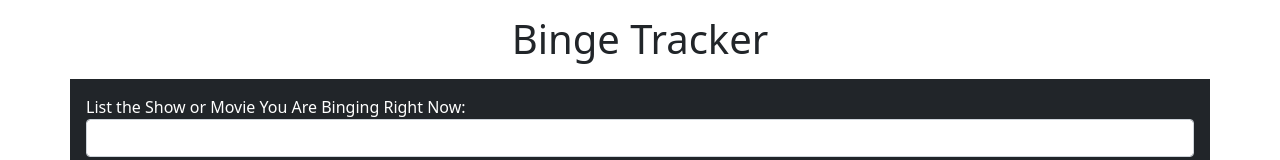
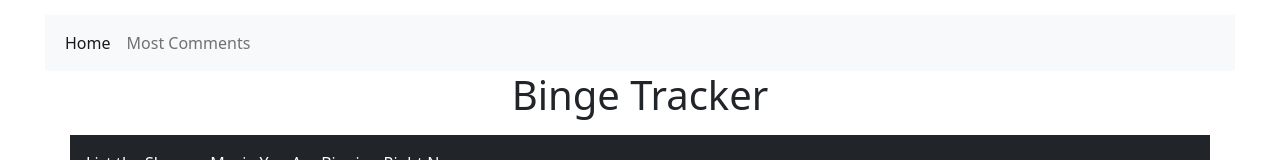
Before and after one commit to alex-aaron/final_project_portfolio_frontend_2, a React (Create React App) app: page / in a window 1280 px wide. Shown: the top 160 px of the page. Built offline with nearby package versions, Linux system fonts and the light colour scheme; no server answers.

Commit message:
added conditional to componentDidMount in Posts.js to prevent repeated posts from rendering to DOM

```diff
--- a/src/App.js
+++ b/src/App.js
@@ -1,9 +1,10 @@
 import PostContainer from './containers/PostContainer';
 import PostShow from './components/Posts/PostShow'
 import MostCommentsContainer from './containers/MostCommentsContainer'
-// import PostInput from './components/Posts/PostInput';
+import NavBar from './components/NavBar'
 import './App.css';
 import 'bootstrap/dist/css/bootstrap.min.css';
+
 import {
   BrowserRouter as Router,
   Route
@@ -13,6 +14,7 @@ function App() {
   return (
     <Router>
       <div className="App">
+        <NavBar />
         <Route exact path="/" component={PostContainer} />
         <Route exact path={`/posts/:postId`} render={routerProps => <PostShow {...routerProps} />} />
         <Route exact path="/most_comments" component={MostCommentsContainer} />
--- /dev/null
+++ b/src/components/NavBar.js
@@ -0,0 +1,17 @@
+import React from 'react';
+import { NavLink } from 'react-router-dom';
+
+const NavBar = () => {
+  return (
+    <div className="navbar navbar-expand-lg navbar-light bg-light">
+      <div className="container-fluid">
+        <ul className="navbar-nav me-auto mb-2 mb-lg-0">
+            <li className="nav-item"><NavLink to="/" className="nav-link">Home</NavLink></li>
+            <li className="nav-item"><NavLink to="/most_comments" className="nav-link">Most Comments</NavLink></li>
+        </ul>
+      </div>
+    </div>
+  );
+};
+
+export default NavBar;
--- a/src/components/Posts/MostCommentedPost.js
+++ b/src/components/Posts/MostCommentedPost.js
@@ -31,12 +31,6 @@ class MostCommentedPost extends Component {
         </div>
       </div>
 
-      // <div id={this.props.post.id}>
-      //   <h3>{this.props.post.title}</h3>
-      //   <p>{this.props.post.text}</p>
-      //   <Link to={`/posts/${this.props.post.id}`} postId={this.props.post.id}>See Post</Link>
-      //   {this.renderComments()}
-      // </div>
     );
   }
 };
--- a/src/components/Posts/Posts.js
+++ b/src/components/Posts/Posts.js
@@ -1,11 +1,6 @@
 import React, { Component } from 'react';
 import Post from '../Posts/Post';
-// import PostLink from '../Posts/PostLink'
 import { Link } from 'react-router-dom';
-// import { Route } from 'react-router-dom';
-// import PostShow from '../Posts/PostShow';
-// import PostShow from '../Posts/PostShow';
-
 
 class Posts extends Component {
 
@@ -18,15 +13,10 @@ class Posts extends Component {
   }
 
   componentDidMount() {
-    console.log("Component Mounted!");
-    this.props.fetchPosts();
+    if (this.props.posts.length < 1) {
+      this.props.fetchPosts();
+    }
   }
-
-  // componentDidUpdate(prevState, currentState) {
-  //   if (prevState !== currentState) {
-  //     window.
-  //   }
-  // }
 
 
   render() {
--- a/src/reducers/managePostsAndComments.js
+++ b/src/reducers/managePostsAndComments.js
@@ -1,4 +1,4 @@
-import cuid from 'cuid';
+
 
 export default function managePostsAndComments(state = {
     posts: [],
```
Also changed, not shown: src/components/Posts/Post.js (+0 -7 lines).
